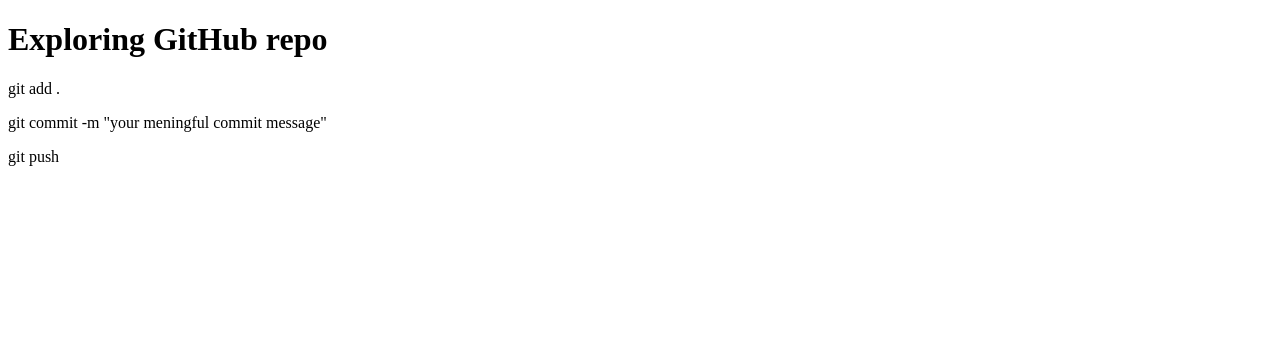
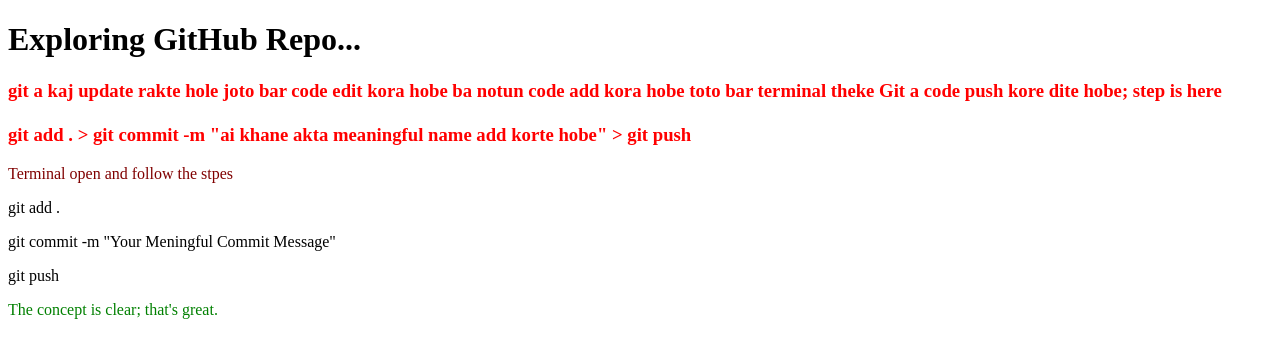
Before and after one commit to majedul45/my-second-github, a plain HTML site: page index.html in a window 1280 px wide. Drawn offline with Linux system fonts and the light colour scheme.

Commit message:
added commands to push changes to github (test )

```diff
--- a/index.html
+++ b/index.html
@@ -3,13 +3,18 @@
 <head>
     <meta charset="UTF-8">
     <meta name="viewport" content="width=device-width, initial-scale=1.0">
-    <title>Exploring GitHub</title>
+    <title>Exploring GitHub repo</title>
 </head>
 <body>
-    <h1>Exploring GitHub repo</h1>
+    <h1>Exploring GitHub Repo...</h1>
+    <h3 style="color: red;">git a kaj update rakte hole joto bar code edit kora hobe ba notun code add kora hobe toto bar terminal theke Git a code push kore dite hobe; step is here <br> <br> git add . > git commit -m "ai khane akta meaningful name add korte hobe" > git push </h3>
+
+    <p style="color: maroon;">Terminal open and follow the stpes</p>
     <p>git add .</p>
-    <p>git commit -m "your meningful commit message"</p>
+    <p>git commit -m "Your Meningful Commit Message"</p>
     <p>git push</p>
+
+    <p style="color: green;">The concept is clear; that's great.</p>
 
 </body>
 </html>
```
